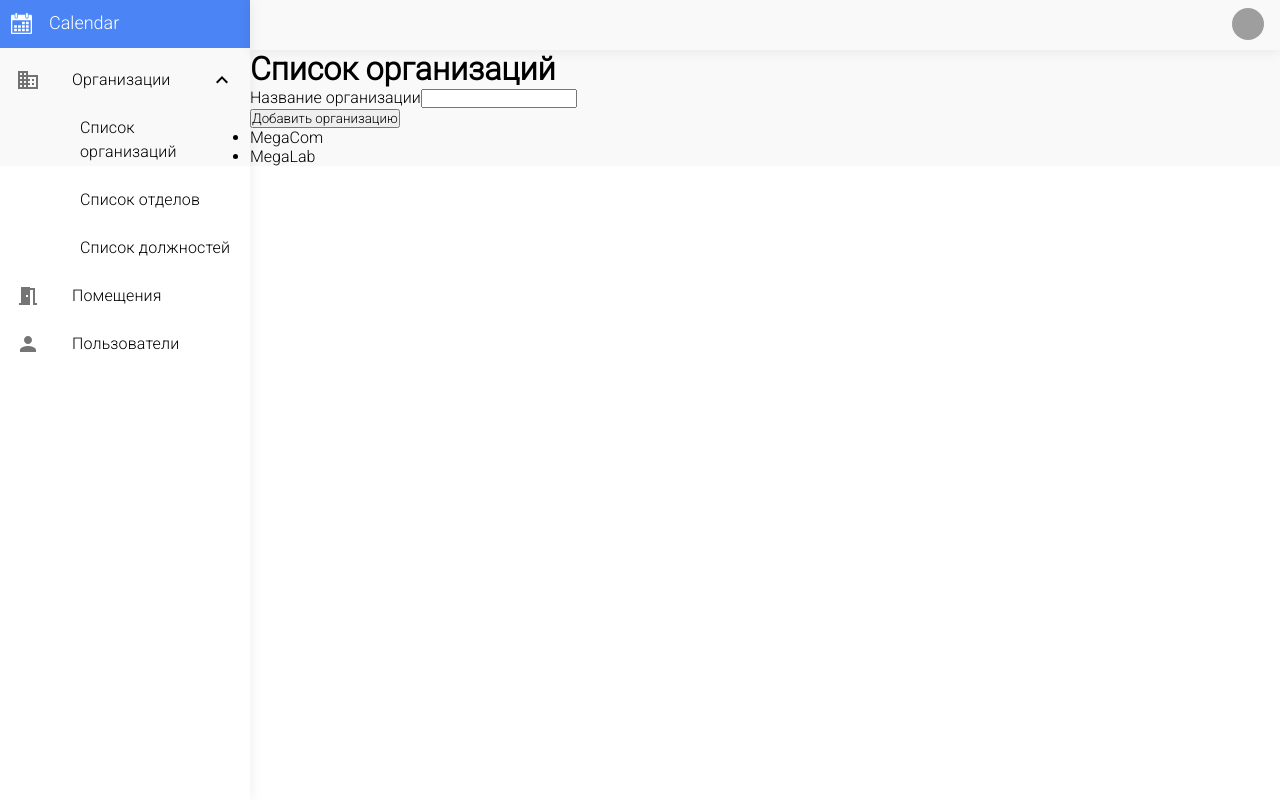
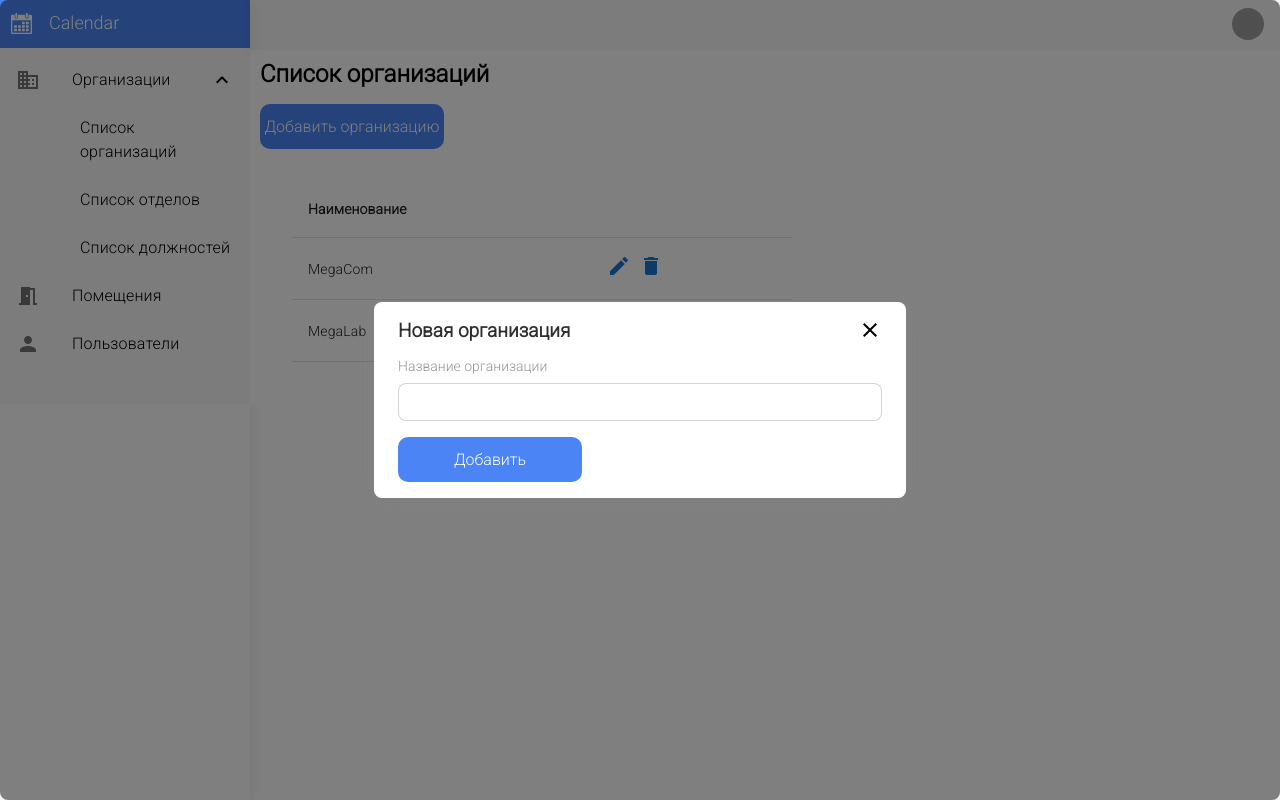
Before and after one commit to UmidaImerova/megaLab-calendar, a React (Create React App) app: page /admin/OrganisationList in a window 1280 px wide. Both pictures are taken after a click on the button "Добавить организацию". Built offline with nearby package versions, Linux system fonts and the light colour scheme; grey boxes are pictures that could not be loaded.

Commit message:
feat: admin page organisation list

```diff
--- a/src/Pages/Admin/OrganisationList.jsx
+++ b/src/Pages/Admin/OrganisationList.jsx
@@ -1,35 +1,56 @@
 import React, { useState } from 'react'
 import { v4 as uuidv4 } from 'uuid'
-import TextField from '../../components/AdminPanel/TextField'
+import { Table, TableHead, TableRow, TableCell, TableBody } from '@mui/material'
+import EditIcon from '@mui/icons-material/Edit'
+import DeleteIcon from '@mui/icons-material/Delete'
+import ModalAddOrg from '../../components/AdminPanel/ModalAddOrg'
+import ModalEditOrg from '../../components/AdminPanel/ModalEditOrg'
+import s from './organisationListStyle.module.scss'
 
 function OrganisationList() {
-  const [orgName, setOrgName] = useState({ name: '', id: '' })
-  const handleAddOrg = () => {
-    setOrgName({ name: '' })
-  }
+  const [openAddOrg, setOpenAddOrg] = useState(false)
+  const [openEditOrg, setOpenEditOrg] = useState(false)
+
   const organisations = [
     { name: 'MegaCom', id: '0' },
     { name: 'MegaLab', id: '1' },
   ]
+  const handleOpenAddOrg = () => {
+    setOpenAddOrg(!openAddOrg)
+  }
+  const handleOpenEditOrg = () => {
+    setOpenEditOrg(!openEditOrg)
+  }
   return (
-    <div>
-      <h1>Список организаций</h1>
-      <TextField
-        label="Название организации"
-        inputProps={{ type: 'text' }}
-        id="orgName"
-        value={orgName.name}
-        onChange={(e) => setOrgName({ ...orgName, name: e.target.value, id: uuidv4() })}
-      />
-      <button type="submit" onClick={handleAddOrg}>
+    <div className={s.wrapper}>
+      <h2>Список организаций</h2>
+      <button type="submit" onClick={handleOpenAddOrg}>
         Добавить организацию
       </button>
       <div>
-        <ul>
-          {organisations.map((org) => (
-            <li key={uuidv4()}>{org.name}</li>
-          ))}
-        </ul>
+        <Table sx={{ width: 500, margin: 4 }}>
+          <TableHead>
+            <TableRow>
+              <TableCell>
+                <h4>Наименование</h4>
+              </TableCell>
+              <TableCell />
+            </TableRow>
+          </TableHead>
+          <TableBody>
+            {organisations.map((org) => (
+              <TableRow key={org.name}>
+                <TableCell>{org.name}</TableCell>
+                <TableCell>
+                  <EditIcon color="primary" sx={{ mr: 1 }} onClick={handleOpenEditOrg} />
+                  <DeleteIcon color="primary" />
+                </TableCell>
+              </TableRow>
+            ))}
+          </TableBody>
+        </Table>
+        <ModalAddOrg openAddOrg={openAddOrg} setOpenAddOrg={setOpenAddOrg} />
+        <ModalEditOrg openEditOrg={openEditOrg} setOpenEditOrg={setOpenEditOrg} />
       </div>
     </div>
   )
--- a/src/Pages/Admin/adminPageStyle.module.scss
+++ b/src/Pages/Admin/adminPageStyle.module.scss
@@ -26,5 +26,6 @@
     .content {
         grid-area: content;
         max-height: 100vh;
+        background: #FFFFFF;
     }
 }
--- /dev/null
+++ b/src/Pages/Admin/organisationListStyle.module.scss
@@ -0,0 +1,27 @@
+.wrapper {
+    padding: 10px;
+
+    button {
+        width: 184px;
+        height: 45px;
+        margin-top: 16px;
+
+
+        color: #FFFFFF;
+        background: #4B84F4;
+        border: none;
+        border-radius: 10px;
+
+        font-family: 'Roboto';
+        font-style: normal;
+        font-weight: 400;
+        font-size: 16px;
+        line-height: 19px;
+
+    }
+
+    :focus {
+        outline: none
+    }
+
+}
--- /dev/null
+++ b/src/components/AdminPanel/ModalAddOrg.jsx
@@ -0,0 +1,41 @@
+import React, { useState } from 'react'
+import PropTypes from 'prop-types'
+import { v4 as uuidv4 } from 'uuid'
+import CloseIcon from '@mui/icons-material/Close'
+import TextField from './TextField'
+import s from './modalStyle.module.scss'
+
+function ModalAddOrg({ openAddOrg, setOpenAddOrg }) {
+  ModalAddOrg.propTypes = {
+    openAddOrg: PropTypes.bool,
+    setOpenAddOrg: PropTypes.func,
+  }
+
+  const [orgName, setOrgName] = useState({ name: '', id: '' })
+  const handleAddOrg = () => {
+    setOrgName({ name: '', id: '' })
+    setOpenAddOrg(false)
+  }
+  return (
+    <div className={openAddOrg ? s.modal : s.modal_hidden}>
+      <div className={s.wrapper}>
+        <div className={s.header}>
+          <h2>Новая организация</h2>
+          <CloseIcon onClick={() => setOpenAddOrg(false)} />
+        </div>
+        <TextField
+          label="Название организации"
+          inputProps={{ type: 'text' }}
+          id="orgName"
+          value={orgName.name}
+          onChange={(e) => setOrgName({ ...orgName, name: e.target.value, id: uuidv4() })}
+        />
+        <button type="submit" onClick={handleAddOrg}>
+          Добавить
+        </button>
+      </div>
+    </div>
+  )
+}
+
+export default ModalAddOrg
--- /dev/null
+++ b/src/components/AdminPanel/ModalEditOrg.jsx
@@ -0,0 +1,41 @@
+import React, { useState } from 'react'
+import PropTypes from 'prop-types'
+import { v4 as uuidv4 } from 'uuid'
+import CloseIcon from '@mui/icons-material/Close'
+import TextField from './TextField'
+import s from './modalStyle.module.scss'
+
+function ModalEditOrg({ openEditOrg, setOpenEditOrg }) {
+  ModalEditOrg.propTypes = {
+    openEditOrg: PropTypes.bool,
+    setOpenEditOrg: PropTypes.func,
+  }
+
+  const [orgName, setOrgName] = useState({ name: '', id: '' })
+  const handleEditOrg = () => {
+    setOrgName({ name: '', id: '' })
+    setOpenEditOrg(false)
+  }
+  return (
+    <div className={openEditOrg ? s.modal : s.modal_hidden}>
+      <div className={s.wrapper}>
+        <div className={s.header}>
+          <h2>Изменить организацию</h2>
+          <CloseIcon onClick={() => setOpenEditOrg(false)} />
+        </div>
+        <TextField
+          label="Название организации"
+          inputProps={{ type: 'text' }}
+          id="orgName"
+          value={orgName.name}
+          onChange={(e) => setOrgName({ ...orgName, name: e.target.value, id: uuidv4() })}
+        />
+        <button type="submit" onClick={handleEditOrg}>
+          Изменить
+        </button>
+      </div>
+    </div>
+  )
+}
+
+export default ModalEditOrg
--- /dev/null
+++ b/src/components/AdminPanel/modalStyle.module.scss
@@ -0,0 +1,92 @@
+.modal {
+    width: 100vw;
+    height: 100vh;
+    z-index: 22;
+    position: fixed;
+    top: 0;
+    left: 0;
+    display: flex;
+    justify-content: center;
+    align-items: center;
+    transform: scale(1);
+    background: rgba(0, 0, 0, .5);
+    box-shadow: 0px 4px 15px rgba(0, 0, 0, 0.12);
+    border-radius: 8px;
+
+    .wrapper {
+        padding: 16px 24px;
+
+
+        background: #FFFFFF;
+        box-shadow: 0px 2px 25px rgba(136, 136, 136, 0.35);
+        border-radius: 8px;
+
+        .header {
+            display: flex;
+            justify-content: space-between;
+            margin-bottom: 16px;
+
+            h2 {
+                width: auto;
+                font-family: 'Roboto';
+                font-style: normal;
+                font-weight: 600;
+                font-size: 19px;
+                line-height: 23px;
+                display: flex;
+                align-items: center;
+
+                color: #2E2E2E;
+            }
+        }
+
+        input {
+            width: 484px;
+            height: 38px;
+            padding: 5px;
+            border: 1px solid rgba(46, 46, 46, 0.2);
+            border-radius: 8px;
+        }
+
+        label {
+            margin-top: 8px;
+            margin-bottom: 8px;
+            font-family: 'Roboto';
+            font-style: normal;
+            font-weight: 300;
+            font-size: 14px;
+            line-height: 17px;
+            display: flex;
+            align-items: center;
+
+            color: rgba(46, 46, 46, 0.5);
+        }
+
+        button {
+            width: 184px;
+            height: 45px;
+            margin-top: 16px;
+
+
+            color: #FFFFFF;
+            background: #4B84F4;
+            border: none;
+            border-radius: 10px;
+
+            font-family: 'Roboto';
+            font-style: normal;
+            font-weight: 400;
+            font-size: 16px;
+            line-height: 19px;
+
+        }
+
+        :focus {
+            outline: none
+        }
+    }
+}
+
+.modal_hidden {
+    display: none;
+}
--- a/src/components/Calendar/Day/DaySheet.jsx
+++ b/src/components/Calendar/Day/DaySheet.jsx
@@ -25,7 +25,9 @@ function DaySheet(calendarValue) {
               <div className={style.tableContentHours} key={hour}>
                 {hour}
               </div>
-              <div className={style.tableContentEvent}>event</div>
+              <div className={style.tableContentEvent} key={hour.i}>
+                event
+              </div>
             </>
           ))}
         </div>
--- a/src/components/Calendar/Month/MonthSheet.jsx
+++ b/src/components/Calendar/Month/MonthSheet.jsx
@@ -1,6 +1,7 @@
 import React from 'react'
 import moment from 'moment'
 import 'moment/min/locales'
+import { v4 as uuidv4 } from 'uuid'
 import s from './monthStyle.module.scss'
 
 function MonthSheet(calendarValue) {
@@ -22,13 +23,18 @@ function MonthSheet(calendarValue) {
       <div className={s.tableHeader}>
         {weekDays.map((day) => (
           <>
-            <div className={s.headerItem}>{day}</div>
+            <div className={s.headerItem} key={day}>
+              {day}
+            </div>
           </>
         ))}
       </div>
       <div className={s.tableContent}>
         {daysArray.map((dayItem) => (
-          <div className={dayItem.day() === 6 || dayItem.day() === 0 ? s.weekend : s.day}>
+          <div
+            key={uuidv4()}
+            className={dayItem.day() === 6 || dayItem.day() === 0 ? s.weekend : s.day}
+          >
             {isCurrentDay(dayItem) ? (
               <div className={s.currentDay}>{dayItem.format('D')}</div>
             ) : (
--- a/src/components/Calendar/Week/WeekSheet.jsx
+++ b/src/components/Calendar/Week/WeekSheet.jsx
@@ -1,4 +1,5 @@
 import React from 'react'
+import { v4 as uuidv4 } from 'uuid'
 import style from './weekStyle.module.scss'
 import clock from '../assets/clock_icon.svg'
 
@@ -18,18 +19,22 @@ function WeekSheet() {
           </div>
           {days.map((day) => (
             <>
-              <div className={style.headerItem}>{day}</div>
+              <div className={style.headerItem} key={day}>
+                {day}
+              </div>
             </>
           ))}
         </div>
         <div className={style.tableContent}>
           {hours.map((hour) => (
             <>
-              <div className={style.tableContentHours} key={hour}>
+              <div className={style.tableContentHours} key={uuidv4()}>
                 {hour}
               </div>
               {days.map((day) => (
-                <div className={style.tableContentEvent}> </div>
+                <div className={style.tableContentEvent} key={uuidv4()}>
+                  {' '}
+                </div>
               ))}
             </>
           ))}
```
